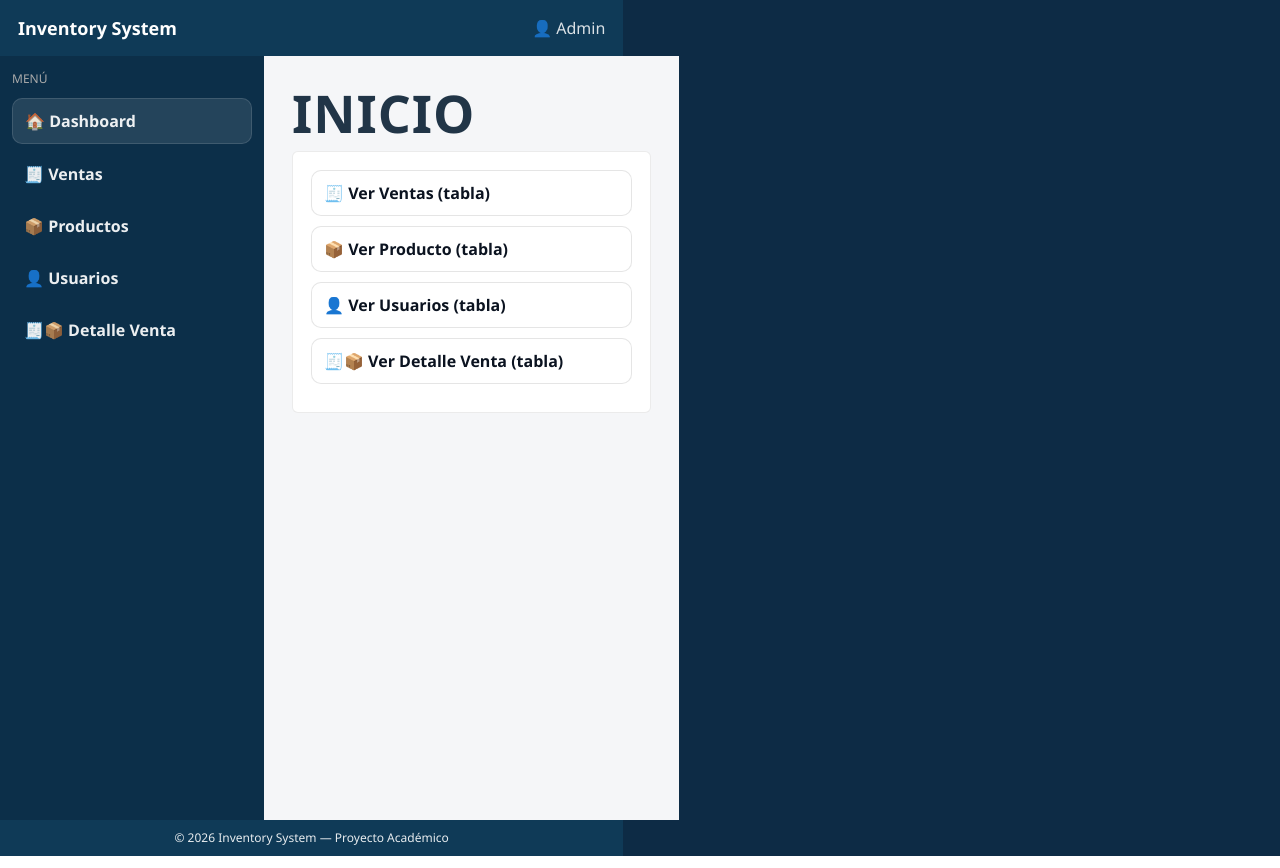
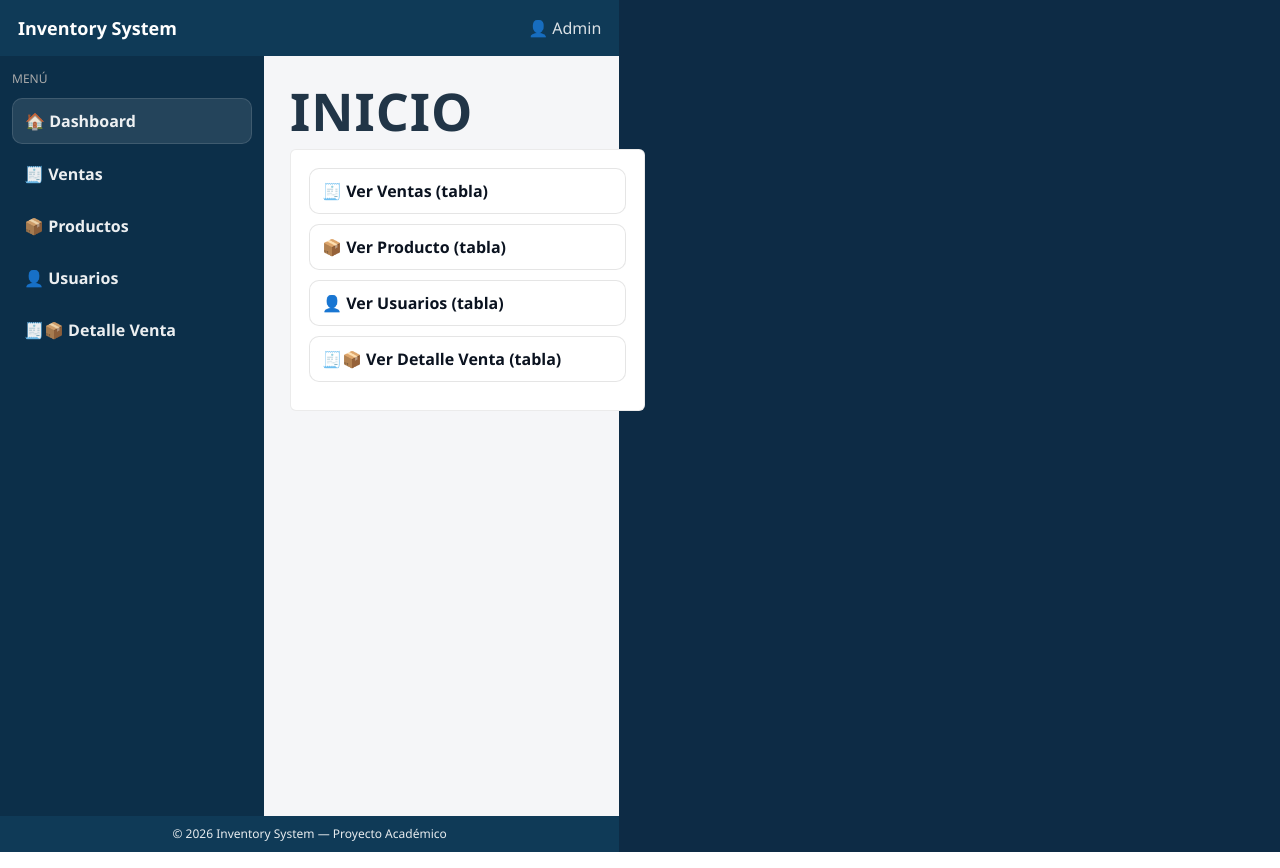
Before and after one commit to Aranzaa04/vite-react-fullstack, a React (Vite) app: page / in a window 1280 px wide. Built offline with nearby package versions, Linux system fonts and the light colour scheme.

Commit message:
otra vez el pinche cuadro blanco

```diff
--- a/src/layout.css
+++ b/src/layout.css
@@ -66,21 +66,19 @@ body {
 .content{
   flex: 1;
   padding: 0;              /* ❌ quitamos padding */
-  background: #0b2a3f;     /* fondo azul detrás */
+  background: #f5f6f8;     /* fondo azul detrás */
 }
 
 /* PANEL BLANCO QUE OCUPA TODO */
 .content-surface{
   width: 100%;
+  height: 100%;
   min-height: calc(100vh - 56px - 36px);
-  /* 56 = header, 36 = footer */
-
-  background: #f5f6f8;     /* blanco/gris claro */
+  background: transparent;     /* transparente porque el blanco ya está en .content */
   border-radius: 0;        /* ❌ sin bordes redondos */
   border: none;            /* ❌ sin borde */
-  padding: 28px;           /* padding interno cómodo */
+  padding: 26px;           /* padding interno cómodo */
   box-shadow: none;        /* ❌ sin sombra */
-
   overflow: auto;
 }
 
```
